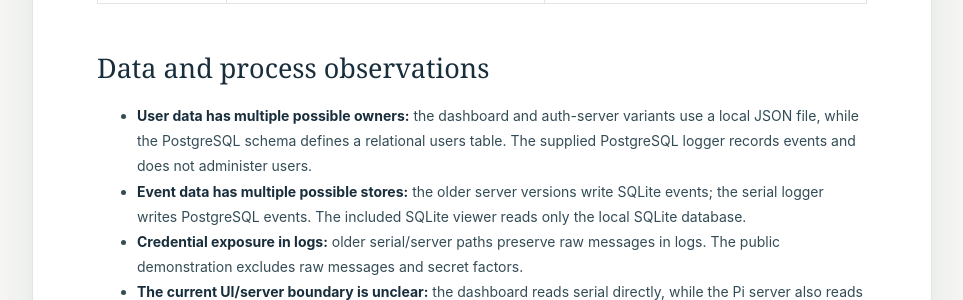
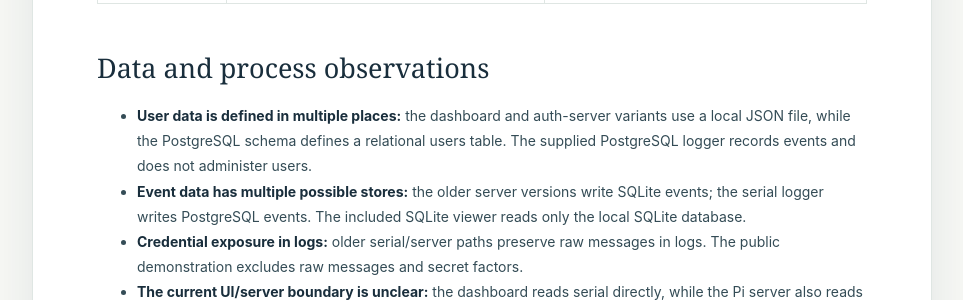
Before and after one commit to davidnserrano2-cmd/davidnserrano2-cmd.github.io, a Jekyll site: the page built from docs/CURRENT_STATE.md, in a window 1280 px wide and 900 px high, scrolled down 1731 px. Shown: the part 153-453 px from the top of the window, without its empty margins (158-1121 px from the left). Built offline with Jekyll 4.4.1, drawn with Linux system fonts in a browser that asks for light colours.

Commit message:
Refine portfolio presentation and remove draft hedging

```diff
--- a/docs/CURRENT_STATE.md
+++ b/docs/CURRENT_STATE.md
@@ -48,7 +48,7 @@ The diagram below shows alternative paths found in the supplied Pi folder. It do
 
 ## Data and process observations
 
-- **User data has multiple possible owners:** the dashboard and auth-server variants use a local JSON file, while the PostgreSQL schema defines a relational users table. The supplied PostgreSQL logger records events and does not administer users.
+- **User data is defined in multiple places:** the dashboard and auth-server variants use a local JSON file, while the PostgreSQL schema defines a relational users table. The supplied PostgreSQL logger records events and does not administer users.
 - **Event data has multiple possible stores:** the older server versions write SQLite events; the serial logger writes PostgreSQL events. The included SQLite viewer reads only the local SQLite database.
 - **Credential exposure in logs:** older serial/server paths preserve raw messages in logs. The public demonstration excludes raw messages and secret factors.
 - **The current UI/server boundary is unclear:** the dashboard reads serial directly, while the Pi server also reads serial. A target design should assign one component ownership of that connection.
```
